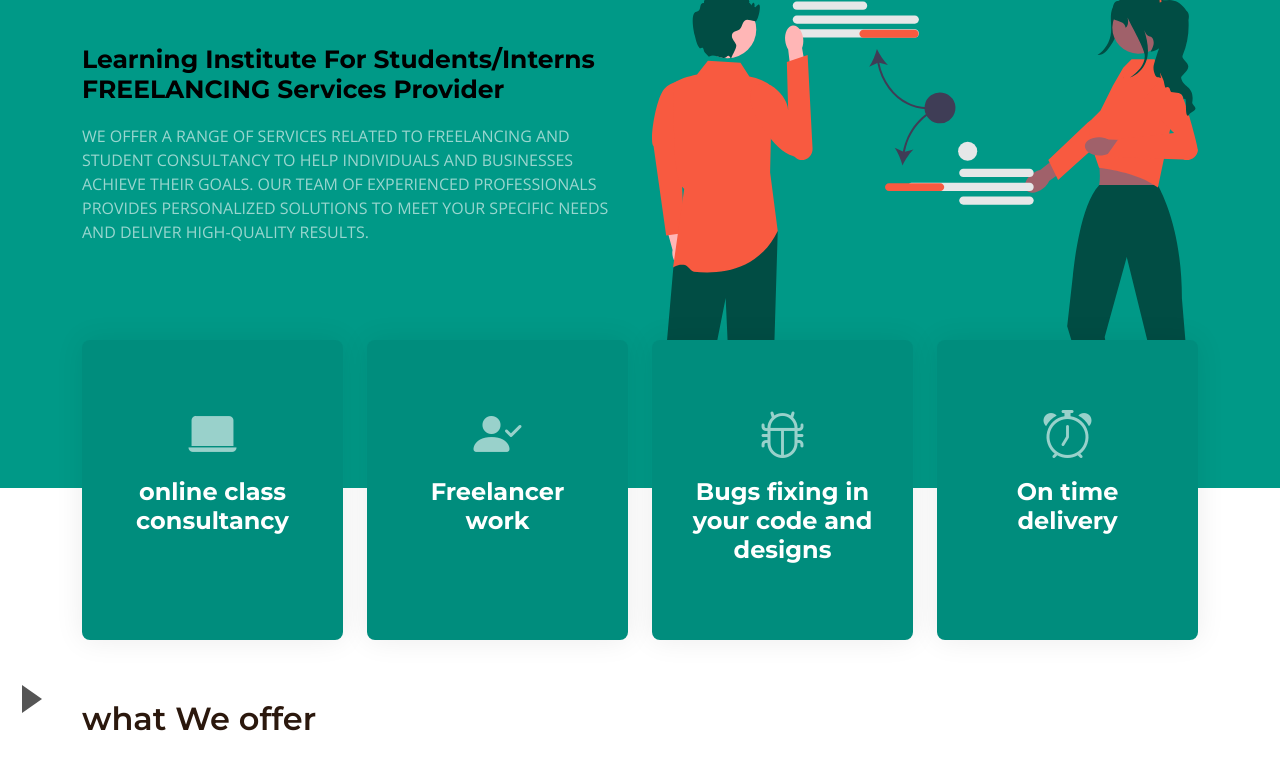
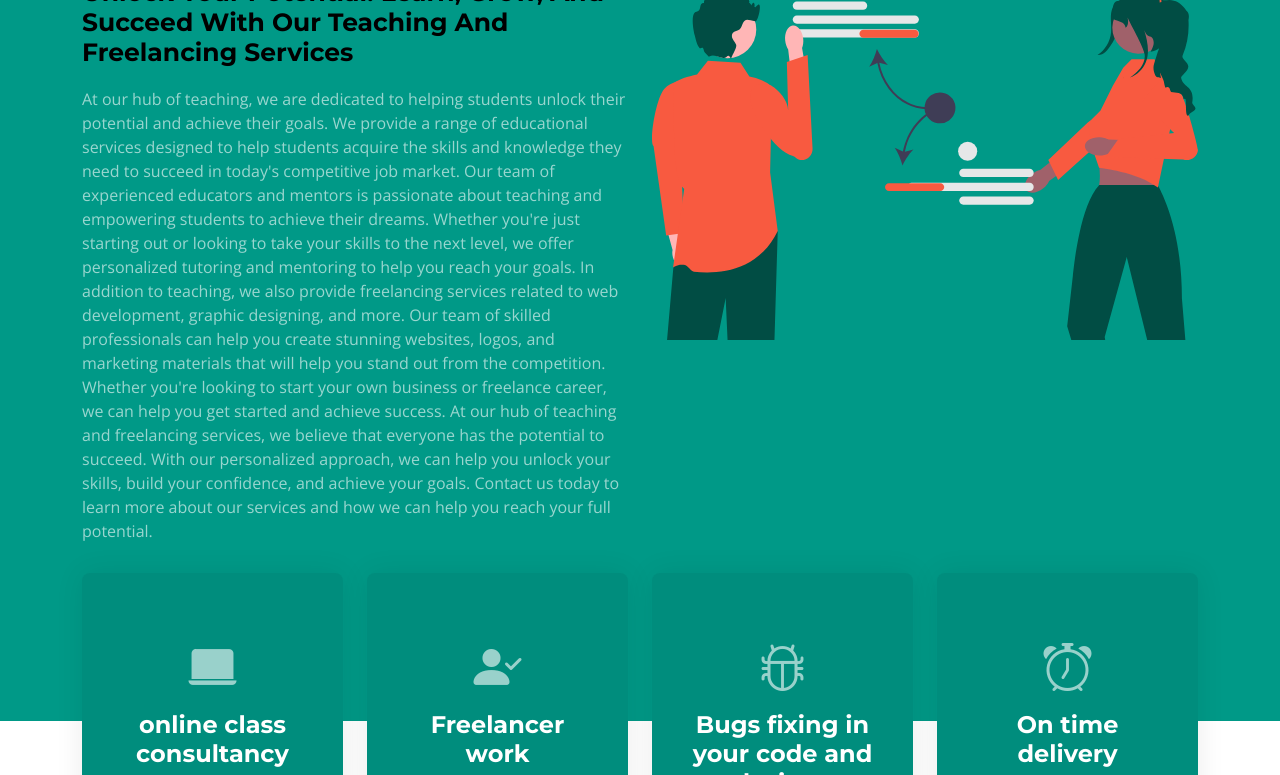
Before and after one commit to syedfawadhashmi5/teamportfolio, a plain HTML site: page about.html in a window 1280 px wide. Shown: the part 83-858 px from the top of the page. Drawn offline with nearby package versions, Linux system fonts and the light colour scheme.

Commit message:
new update

```diff
--- a/about.html
+++ b/about.html
@@ -77,10 +77,14 @@
     <div class="container position-relative">
       <div class="row gy-5" data-aos="fade-in">
         <div class="col-lg-6 order-2 order-lg-1 d-flex flex-column justify-content-center text-center text-lg-start">
-          <h2>Learning institute for students/interns<br /><span>FREELANCING services Provider</span></h2>
-          <p> WE OFFER A RANGE OF SERVICES RELATED TO FREELANCING AND STUDENT CONSULTANCY TO HELP INDIVIDUALS AND
-            BUSINESSES ACHIEVE THEIR GOALS. OUR TEAM OF EXPERIENCED PROFESSIONALS PROVIDES PERSONALIZED SOLUTIONS TO
-            MEET YOUR SPECIFIC NEEDS AND DELIVER HIGH-QUALITY RESULTS.</p>
+          <h2> Unlock Your Potential: Learn, Grow, and Succeed with Our Teaching and Freelancing Services</span></h2>
+          <p> At our hub of teaching, we are dedicated to helping students unlock their potential and achieve their goals. We provide a range of educational services designed to help students acquire the skills and knowledge they need to succeed in today's competitive job market.
+
+            Our team of experienced educators and mentors is passionate about teaching and empowering students to achieve their dreams. Whether you're just starting out or looking to take your skills to the next level, we offer personalized tutoring and mentoring to help you reach your goals.
+
+            In addition to teaching, we also provide freelancing services related to web development, graphic designing, and more. Our team of skilled professionals can help you create stunning websites, logos, and marketing materials that will help you stand out from the competition. Whether you're looking to start your own business or freelance career, we can help you get started and achieve success.
+
+            At our hub of teaching and freelancing services, we believe that everyone has the potential to succeed. With our personalized approach, we can help you unlock your skills, build your confidence, and achieve your goals. Contact us today to learn more about our services and how we can help you reach your full potential.</p>
         </div>
         <div class="col-lg-6 order-1 order-lg-2">
           <img src="assets/img/hero-img.svg" class="img-fluid" alt="" data-aos="zoom-out" data-aos-delay="100">
--- a/assets/css/main.css
+++ b/assets/css/main.css
@@ -98,7 +98,7 @@ font-weight: 700;
   width: 60px;
   height: 2px;
   left: -60px;
-  bottom: 45px;
+  bottom: 22x;
   margin: auto;
   width: 0px;
   height: 0;
```
